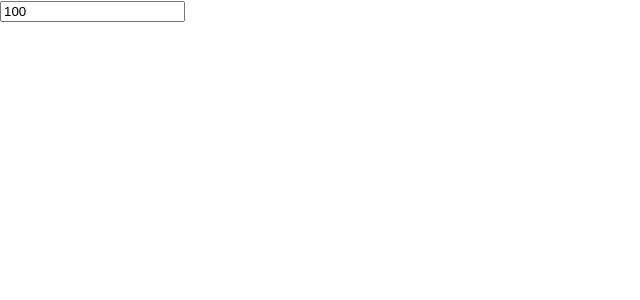
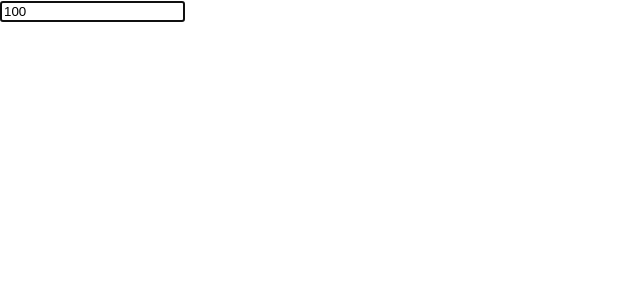
Before and after one commit to PhamTrung31/LearnReact, a React (Create React App) app in the folder beginer/: page / in a window 1280 px wide. Shown: the top 300 px of the page, without its empty margins (0-640 px from the left). Built offline with nearby package versions, Linux system fonts and the light colour scheme.

Commit message:
Learn use props missing 1 or more

```diff
--- a/beginer/src/BareInput.jsx
+++ b/beginer/src/BareInput.jsx
@@ -2,12 +2,13 @@ import React from 'react'
 
 // class BareInput extends React.Component {
 //   render() {
-//     return <input {...this.props} autoFocus={false} />
+//     const { type, ...rest } = this.props
+//     return <input {...rest} />
 //   }
 // }
 
-function BareInput(props) {
-  return <input {...props} autoFocus={false} />
+function BareInput({ type, ...rest }) {
+  return <input {...rest} />
 }
 
 export default BareInput
```
